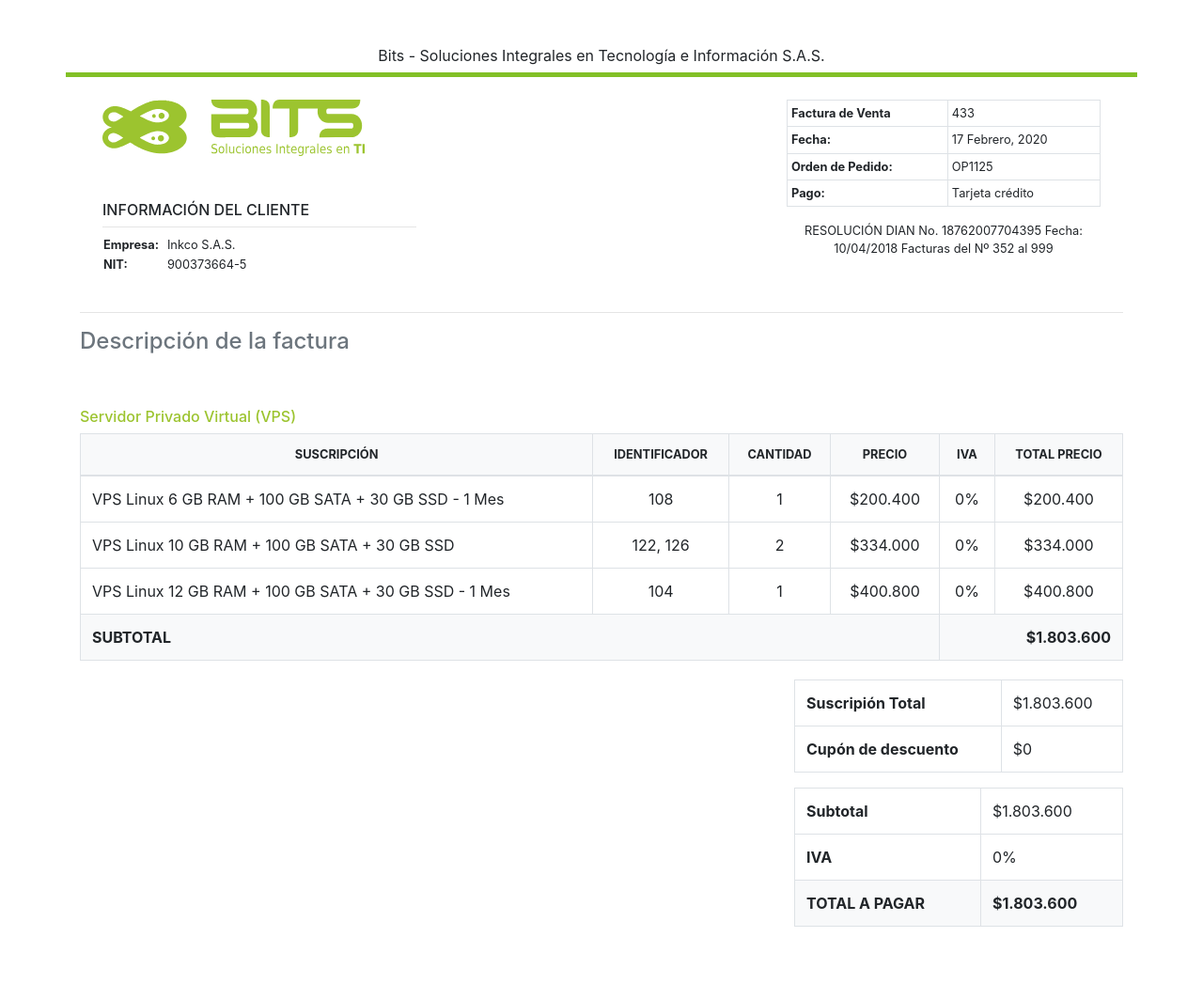
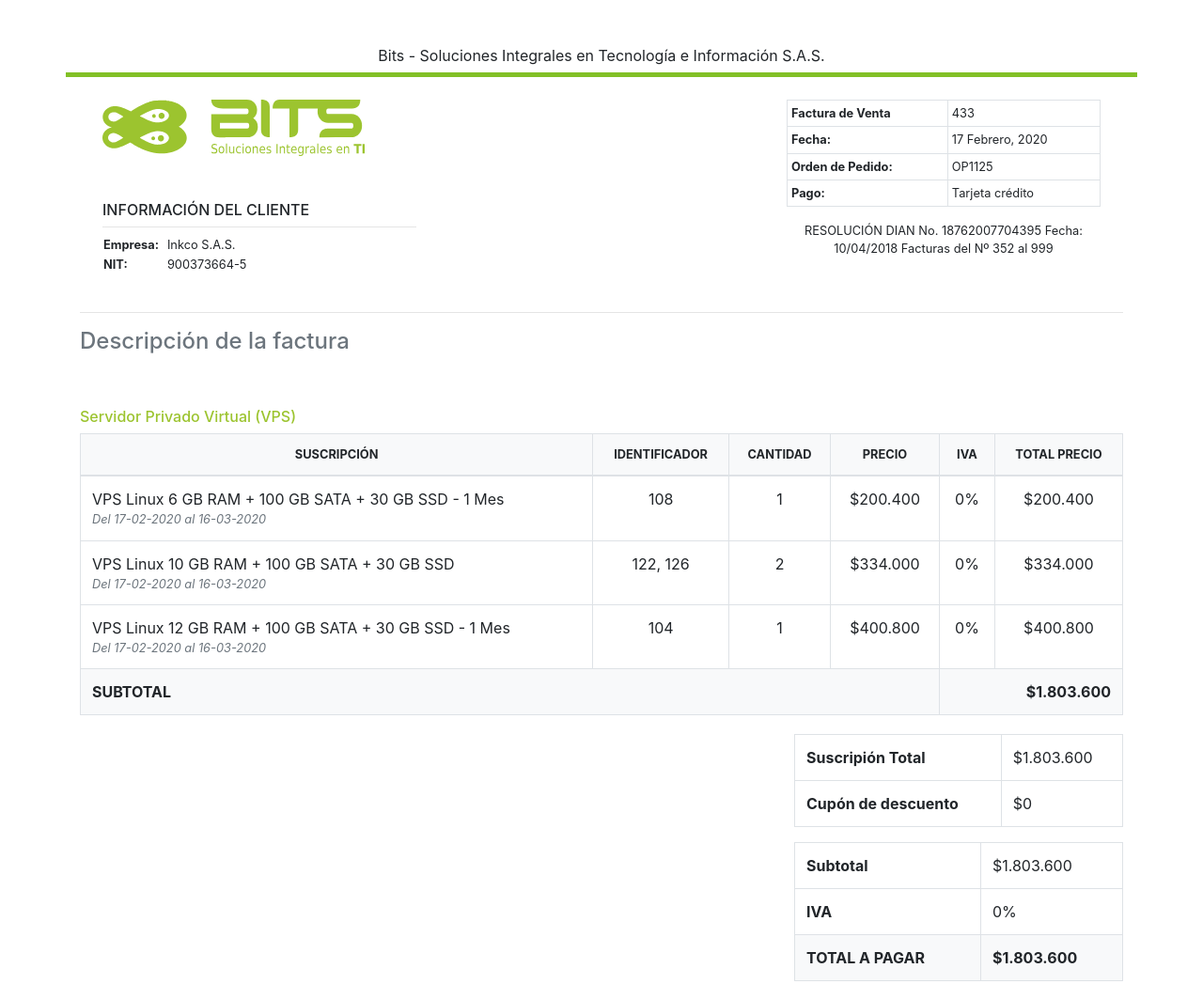
Before and after one commit to hanscode/invoice-bits, a plain HTML site: page index.html in a window 1280 px wide. Shown: the top 1047 px of the page at 94% size. Drawn offline with Linux system fonts and the light colour scheme.

Commit message:
Date range

```diff
--- a/index.html
+++ b/index.html
@@ -87,7 +87,9 @@
                   </thead>
                   <tbody>
                     <tr>
-                      <td>VPS Linux 6 GB RAM + 100 GB SATA + 30 GB SSD - 1 Mes</td>
+                      <td>VPS Linux 6 GB RAM + 100 GB SATA + 30 GB SSD - 1 Mes
+                        <p class="small font-italic text-muted m-0 p-0">Del 17-02-2020 al 16-03-2020</p>
+                      </td>
                       <td class="text-center">108</td>
                       <td class="text-center">1</td>
                       <td class="text-center">$200.400</td>
@@ -95,7 +97,9 @@
                       <td class="text-center">$200.400</td>
                     </tr>
                     <tr>
-                      <td>VPS Linux 10 GB RAM + 100 GB SATA + 30 GB SSD</td>
+                      <td>VPS Linux 10 GB RAM + 100 GB SATA + 30 GB SSD
+                        <p class="small font-italic text-muted m-0 p-0">Del 17-02-2020 al 16-03-2020</p>
+                      </td>
                       <td class="text-center">122, 126</td>
                       <td class="text-center">2</td>
                       <td class="text-center">$334.000</td>
@@ -103,7 +107,9 @@
                       <td class="text-center">$334.000</td>
                     </tr>
                     <tr>
-                      <td>VPS Linux 12 GB RAM + 100 GB SATA + 30 GB SSD - 1 Mes </td>
+                      <td>VPS Linux 12 GB RAM + 100 GB SATA + 30 GB SSD - 1 Mes
+                        <p class="small font-italic text-muted m-0 p-0">Del 17-02-2020 al 16-03-2020</p>
+                      </td>
                       <td class="text-center">104</td>
                       <td class="text-center">1</td>
                       <td class="text-center">$400.800</td>
```
